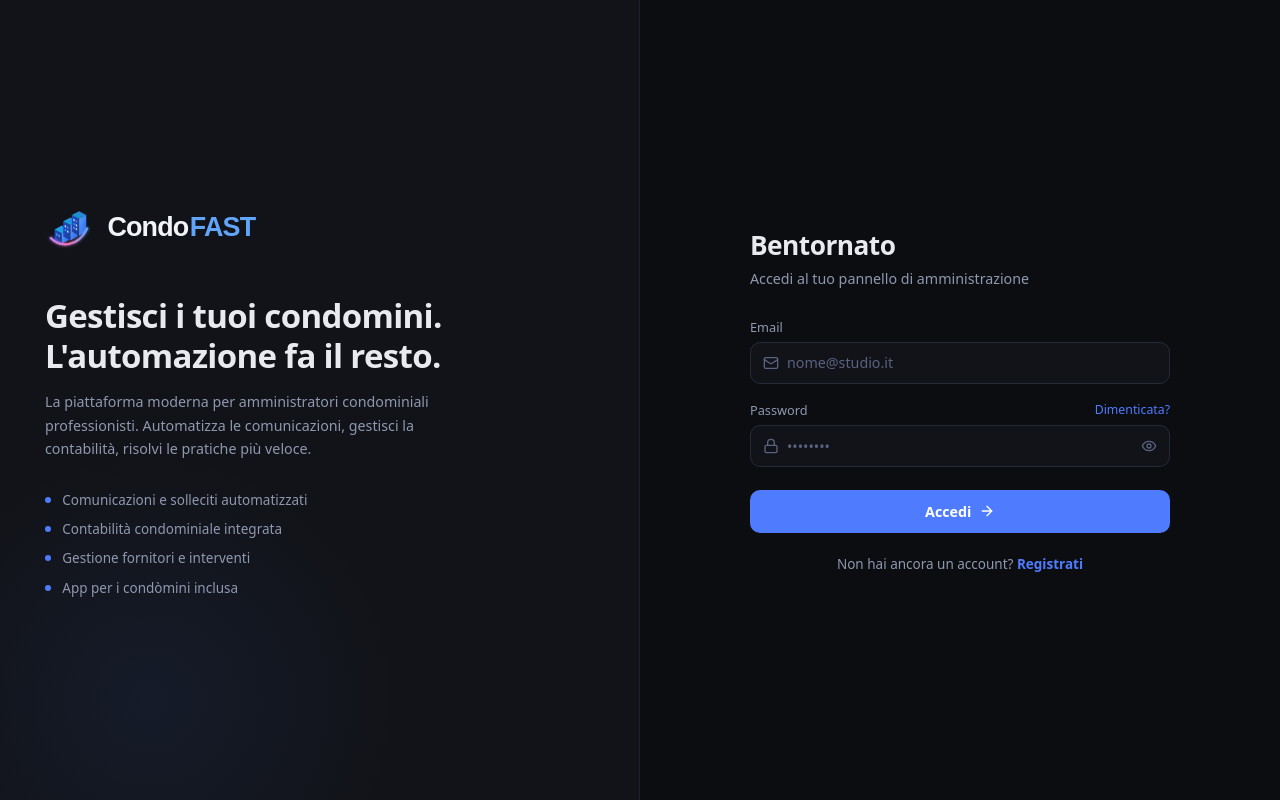
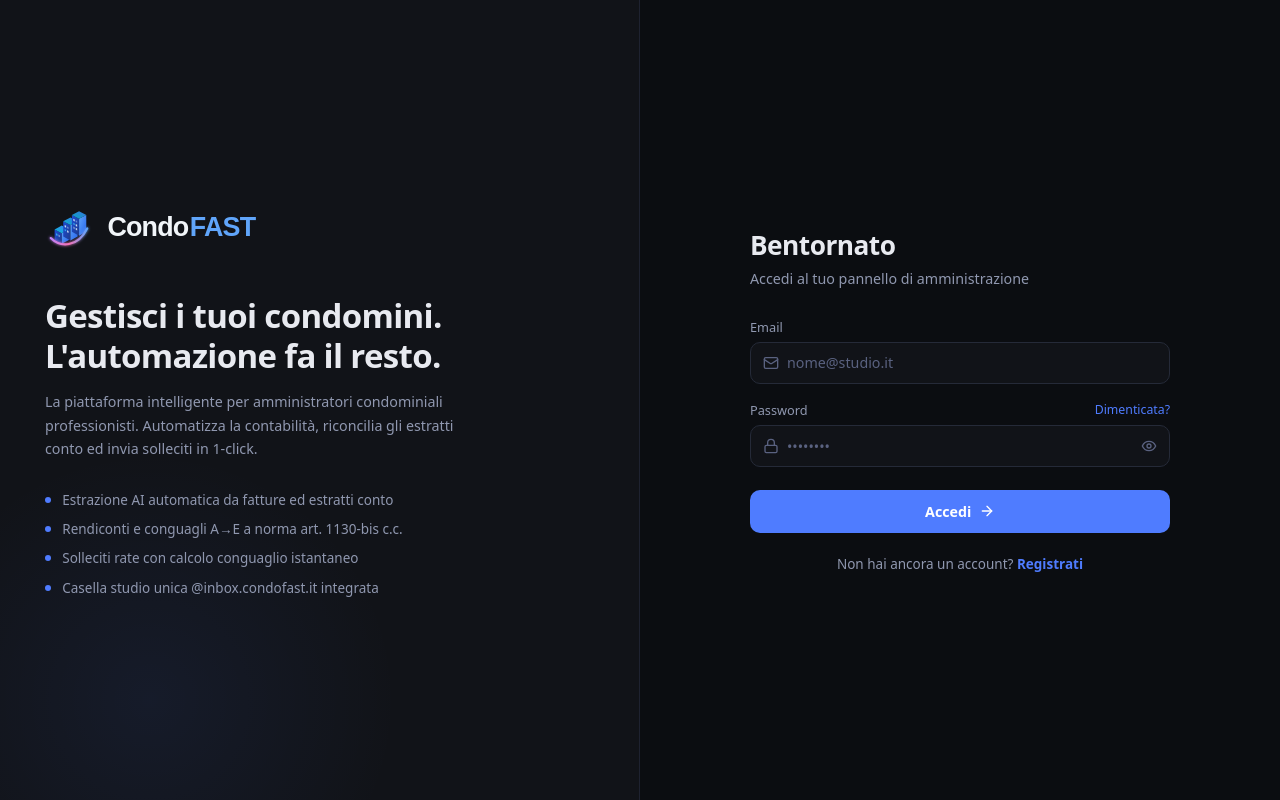
Before and after one commit to GabrieleMproject/Condo-FAST, a React (Vite) app: page /login in a window 1280 px wide. Built offline with nearby package versions, Linux system fonts and the light colour scheme; no server answers.

Commit message:
S60: Aggiornamento informazioni e caratteristiche CondoFAST sulle pagine pubbliche

```diff
--- a/src/pages/LoginPage.jsx
+++ b/src/pages/LoginPage.jsx
@@ -48,11 +48,16 @@
             L'automazione fa il resto.
           </h1>
           <p className="brand-sub">
-            La piattaforma moderna per amministratori condominiali professionisti.
-            Automatizza le comunicazioni, gestisci la contabilità, risolvi le pratiche più veloce.
+            La piattaforma intelligente per amministratori condominiali professionisti.
+            Automatizza la contabilità, riconcilia gli estratti conto ed invia solleciti in 1-click.
           </p>
           <div className="brand-features">
-            {['Comunicazioni e solleciti automatizzati', 'Contabilità condominiale integrata', 'Gestione fornitori e interventi', 'App per i condòmini inclusa'].map(f => (
+            {[
+              'Estrazione AI automatica da fatture ed estratti conto',
+              'Rendiconti e conguagli A→E a norma art. 1130-bis c.c.',
+              'Solleciti rate con calcolo conguaglio istantaneo',
+              'Casella studio unica @inbox.condofast.it integrata'
+            ].map(f => (
               <div key={f} className="feature-item">
                 <span className="feature-dot" />
                 {f}
--- a/src/pages/RegisterPage.jsx
+++ b/src/pages/RegisterPage.jsx
@@ -72,11 +72,16 @@
             L'automazione fa il resto.
           </h1>
           <p className="brand-sub">
-            La piattaforma moderna per amministratori condominiali professionisti.
-            Crea il tuo account oggi e ottieni 30 giorni di prova gratuita con tutte le funzioni incluse.
+            La piattaforma intelligente per amministratori condominiali professionisti.
+            Crea il tuo account oggi e prova tutte le funzionalità di CondoFAST gratuitamente.
           </p>
           <div className="brand-features">
-            {['Prova gratuita per 30 giorni', 'Nessuna carta di credito richiesta', 'Accesso a tutte le funzionalità AI', 'DPA pre-compilato conforme GDPR'].map(f => (
+            {[
+              'Prova gratuita di 14 giorni senza impegno',
+              'Lettura ed estrazione AI da fatture ed estratti conto',
+              'Solleciti rate e rendiconti A→E (art. 1130-bis c.c.)',
+              'DPA ed accordo trattamento dati GDPR inclusi'
+            ].map(f => (
               <div key={f} className="feature-item">
                 <span className="feature-dot" />
                 {f}
```
